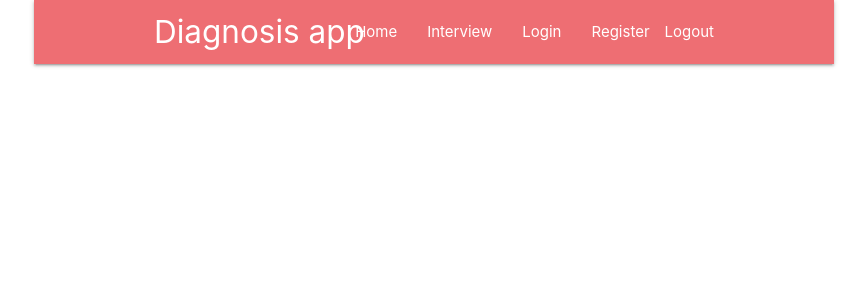
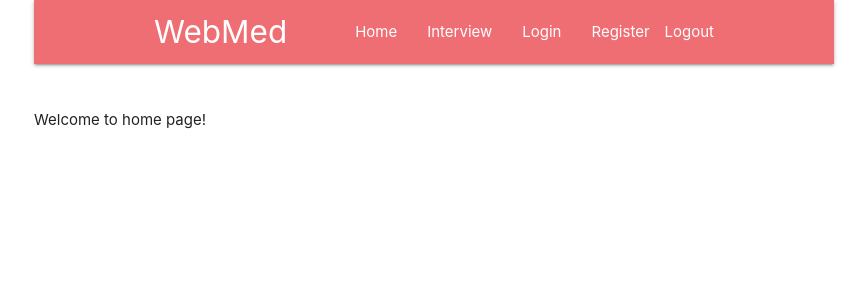
Before and after one commit to Inf-Med/Diagnosis-Web-App, a React (Create React App) app in the folder diagnosis-web-app-react/: page / in a window 1280 px wide. Shown: the top 300 px of the page, without its empty margins (206-1073 px from the left). Built offline with nearby package versions, Linux system fonts and the light colour scheme; the HTML template or start-up script is replaced by a standard one.

Commit message:
added basic home routes, pages and forms, navbar fixed

```diff
--- a/diagnosis-web-app-react/package.json
+++ b/diagnosis-web-app-react/package.json
@@ -7,6 +7,8 @@
     "@testing-library/react": "^9.5.0",
     "@testing-library/user-event": "^7.2.1",
     "react": "^16.13.1",
+    "react-alert": "^7.0.2",
+    "react-alert-template-basic": "^1.0.0",
     "react-dom": "^16.13.1",
     "react-router-dom": "^5.2.0",
     "react-scripts": "^3.4.1"
--- a/diagnosis-web-app-react/src/App.js
+++ b/diagnosis-web-app-react/src/App.js
@@ -5,6 +5,8 @@ import LoginPage from './components/pages/loginPage';
 import RegisterPage from './components/pages/registerPage';
 import QuestPage from './components/pages/questPage';
 import InterviewPage from './components/pages/interviewPage';
+import HomePage from './components/pages/homePage';
+import DiagnosisPage from './components/pages/diagnosisPage';
 import Navbar from './components/pages/navBar';
 
 
@@ -34,8 +36,7 @@ class App extends React.Component {
       .then(sessionStorage.clear())
   }
 
-  // do stworzenia w browser router:
-  //<Route exact path="/" component={ Home } />   Home do stworzenia
+
 
   render() {
     return (
@@ -46,6 +47,7 @@ class App extends React.Component {
                         <Route path="/register" component={ RegisterPage } />
                         <Route path="/quest" component={ QuestPage } />
                         <Route path="/interview" component={ InterviewPage } />
+                        <Route exact path="/" component={ HomePage } />
                 </BrowserRouter>
           </div>
     );
--- /dev/null
+++ b/diagnosis-web-app-react/src/components/pages/Forms/homeForm.js
@@ -0,0 +1,17 @@
+import React from 'react';
+
+
+class HomeForm extends React.Component {
+
+    render() {
+        return (
+            <form id="home">
+            Welcome to home page!
+            </form>
+        )
+    }
+
+}
+
+
+export default HomeForm;
--- /dev/null
+++ b/diagnosis-web-app-react/src/components/pages/homePage.js
@@ -0,0 +1,19 @@
+import React from 'react';
+import HomeForm from './Forms/homeForm';
+
+
+class HomePage extends React.Component {
+
+    render() {
+        return (
+            <div>
+                <br/>
+                <br/>
+                <HomeForm/>
+            </div>
+        )
+    }
+}
+
+
+export default HomePage;
--- a/diagnosis-web-app-react/src/components/pages/navBar.js
+++ b/diagnosis-web-app-react/src/components/pages/navBar.js
@@ -14,8 +14,8 @@ class Navbar extends React.Component {
     render() {
         return (
             <nav id="navBar" className="nav-wrapper darken-3">
-                <div className="container">
-                    <a id="logo" href="/" className="brand-logo">Diagnosis app</a>
+                <div class="navbar-fixed" className="container">
+                    <a id="logo" href="/" className="brand-logo">WebMed</a>
                     <ul className="right">
                         <li><NavLink to="/">Home</NavLink></li>
                         <li><NavLink to="/quest">Interview</NavLink></li>
@@ -25,6 +25,8 @@ class Navbar extends React.Component {
                     </ul>
                 </div>
             </nav>
+
+
         )
     }
 }
```
Also changed, not shown: 1 other file (tests, documents, lock files or other folders). Lines whose indentation alone changed are shown as unchanged.
